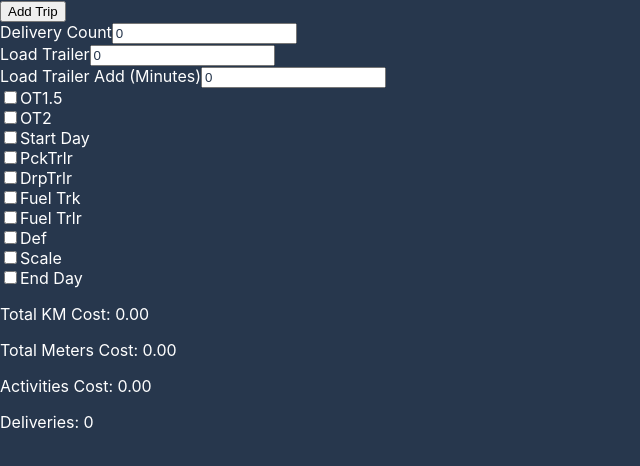
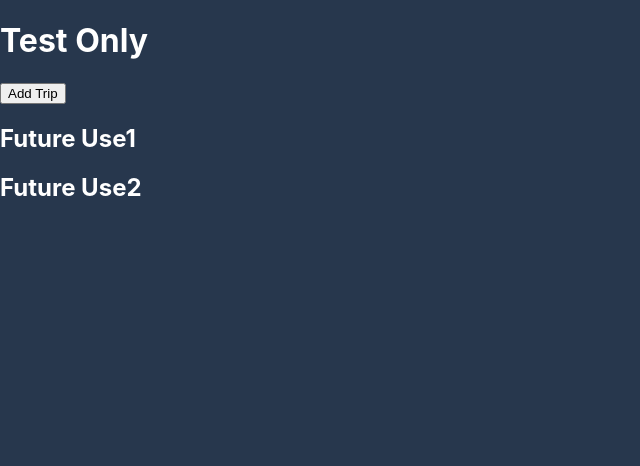
Before and after one commit to janf64/AirPayChecker, a React (Create React App) app: page / in a window 1280 px wide. Shown: the top 466 px of the page, without its empty margins (0-640 px from the left). Built offline with nearby package versions, Linux system fonts and the light colour scheme.

Commit message:
complete without ot

```diff
--- a/src/App.js
+++ b/src/App.js
@@ -9,13 +9,6 @@ function App() {
   const [ot1_5Checked, setOT1_5Checked] = useState(false);
   const [ot2Checked, setOT2Checked] = useState(false);
   const [startDayChecked, setStartDayChecked] = useState(false);
-  const [pckTrlrChecked, setPckTrlrChecked] = useState(false);
-  const [drpTrlrChecked, setDrpTrlrChecked] = useState(false);
-  const [fuelTrkChecked, setFuelTrkChecked] = useState(false);
-  const [fuelTrlrChecked, setFuelTrlrChecked] = useState(false);
-  const [defChecked, setDefChecked] = useState(false);
-  const [scaleChecked, setScaleChecked] = useState(false);
-  const [endDayChecked, setEndDayChecked] = useState(false);
 
   const calculateTripCost = (distance) => {
     if (distance <= 160) {
@@ -51,8 +44,28 @@ function App() {
     ['N2o', 0.3],
   ];
 
+  const activities = [
+    { name: 'LoadTrlr ', duration: 60 },
+    { name: 'DrpTrctr ', duration: 10 },
+    { name: 'DelSetup ', duration: 20 },
+    { name: 'Fuel Trck ', duration: 10 },
+    { name: 'Scale ', duration: 5 },
+    { name: 'FuelTrlr ', duration: 5 },
+    { name: 'Def ', duration: 5 },
+    { name: 'DrpTrlr ', duration: 10 },
+    { name: 'StarDay ', duration: 35 },
+    { name: 'EndDay ', duration: 10 },
+    { name: 'PckTrctr ', duration: 10 },
+    { name: 'PckTrlr ', duration: 15 },
+    { name: 'PckCylTrlr ', duration: 25 },
+    { name: 'DelayMin ', duration: 1 },
+    { name: 'DelayMin10 ', duration: 10 },
+    { name: '1.5xDay ', duration: 1 },
+    { name: '2xDay ', duration: 1 },
+  ];
+
   const addTrip = () => {
-    setTrips([...trips, { distance: 0, product: '', metersDelivered: 0 }]);
+    setTrips([...trips, { distance: 0, product: '', metersDelivered: 0, selectedActivities: [] }]);
   };
 
   const updateTripDistance = (index, distance) => {
@@ -79,18 +92,25 @@ function App() {
     setTrips(updatedTrips);
   };
 
-  const calculateActivitiesCost = () => {
+  const toggleActivity = (tripIndex, activity) => {
+    const updatedTrips = [...trips];
+    const trip = updatedTrips[tripIndex];
+    const activityIndex = trip.selectedActivities.findIndex((a) => a.name === activity);
+
+    if (activityIndex !== -1) {
+      trip.selectedActivities[activityIndex].count++;
+    } else {
+      trip.selectedActivities.push({ name: activity, count: 1 });
+    }
+
+    setTrips(updatedTrips);
+  };
+
+  const calculateActivitiesCostForTrip = (trip) => {
     let activitiesCost = 0;
-    activitiesCost += ot1_5Checked ? activitiesCost * 0.5 : 0;
-    activitiesCost += ot2Checked ? activitiesCost : 0;
-    activitiesCost += pckTrlrChecked ? 0.1 : 0;
-    activitiesCost += drpTrlrChecked ? 0.1 : 0;
-    activitiesCost += fuelTrkChecked ? 0.1 : 0;
-    activitiesCost += fuelTrlrChecked ? 0.1 : 0;
-    activitiesCost += defChecked ? 0.1 : 0;
-    activitiesCost += scaleChecked ? 0.1 : 0;
-    activitiesCost += startDayChecked ? 22.73 : 0;
-    activitiesCost += endDayChecked ? 0.1 : 0;
+    activitiesCost += deliveryCount * 12.63;
+    activitiesCost += loadTrailerMinutes * 37.88;
+    activitiesCost += loadTrailerDelayMinutes * 0.6313;
 
     if (ot1_5Checked) {
       activitiesCost *= 1.5;
@@ -100,12 +120,56 @@ function App() {
       activitiesCost *= 2;
     }
 
+    if (startDayChecked) {
+      const startDayRatePerMinute = 0.003148;
+      activitiesCost += startDayRatePerMinute * 36;
+    }
+
+    trip.selectedActivities.forEach((activity) => {
+      const selectedActivity = activities.find((a) => a.name === activity.name);
+      const activityDuration = selectedActivity ? selectedActivity.duration * activity.count : 0;
+      activitiesCost += activityDuration * 0.6313; // 0.6313 cents per minute
+
+
+    });
+
     return activitiesCost;
+  };
+
+  const calculateTotalCost = () => {
+    const totalCostPerKmLevel = {};
+    const totalCostPerProduct = {};
+
+    trips.forEach((trip) => {
+      const tripCost = calculateTripCost(trip.distance);
+      const productCost = trip.metersDelivered * calculateProductCost(trip.product);
+      const activitiesCost = calculateActivitiesCostForTrip(trip);
+      const tripTotalCost = tripCost + productCost + activitiesCost;
+
+      // Update total cost per km level
+      if (!totalCostPerKmLevel[tripCost]) {
+        totalCostPerKmLevel[tripCost] = tripTotalCost;
+      } else {
+        totalCostPerKmLevel[tripCost] += tripTotalCost;
+      }
+
+      // Update total cost per product
+      if (!totalCostPerProduct[trip.product]) {
+        totalCostPerProduct[trip.product] = tripTotalCost;
+      } else {
+        totalCostPerProduct[trip.product] += tripTotalCost;
+      }
+    });
+
+    return { totalCostPerKmLevel, totalCostPerProduct };
   };
 
   return (
     <div className="App">
       <div className="p-8">
+        {/* Comment: This is a brief comment at the top of the React page */}
+        <h1>Test Only</h1>
+
         {/* Trip inputs */}
         {trips.map((trip, index) => (
           <div key={index} className="block my-2">
@@ -133,173 +197,56 @@ function App() {
               value={trip.metersDelivered}
               onChange={(e) => updateTripMetersDelivered(index, e.target.value)}
             />
+
+            {/* Activity checkboxes */}
+            <div>
+              <label className="mr-3">Activities:</label>
+              {activities.map((activity, activityIndex) => (
+                <label key={activityIndex} className="mr-2">
+                  <input
+                    type="checkbox"
+                    checked={trip.selectedActivities.some((a) => a.name === activity.name)}
+                    onChange={() => toggleActivity(index, activity.name)}
+                  />
+                  {activity.name}
+                </label>
+              ))}
+            </div>
+
             <p>KM Cost: {(calculateTripCost(trip.distance)).toFixed(2)}</p>
             <p>Meters Cost: {(trip.metersDelivered * calculateProductCost(trip.product)).toFixed(2)}</p>
-            <button onClick={() => removeTrip(index)}>Remove</button>
+            <p>Activities Cost: {calculateActivitiesCostForTrip(trip).toFixed(2)}</p>
+            <p>
+                Selected Activities:{' '}
+              {trip.selectedActivities.map((activity) => `${activity.name} x${activity.count}`).join(', ')}
+            </p>
+
+            {/* Remove trip button */}
+            <button onClick={() => removeTrip(index)}>Remove Trip</button>
           </div>
         ))}
 
         {/* Add trip button */}
         <button onClick={addTrip}>Add Trip</button>
 
-        {/* Delivery Count */}
-        <div className="block my-4">
-          <label className="mr-3">Delivery Count</label>
-          <input
-            name="deliveryCount"
-            type="number"
-            value={deliveryCount}
-            onChange={(e) => setDeliveryCount(e.target.value)}
-          />
+        {/* Total cost */}
+        <div>
+          <h2>Future Use1</h2>
+          {Object.entries(calculateTotalCost().totalCostPerKmLevel).map(([kmCost, totalCost]) => (
+            <p key={kmCost}>
+              Km Cost {kmCost}: {totalCost.toFixed(2)}
+            </p>
+          ))}
         </div>
 
-        {/* Load Trailer Count */}
-        <div className="block my-4">
-          <label className="mr-3">Load Trailer</label>
-          <input
-            type="number"
-            value={loadTrailerMinutes}
-            onChange={(e) => setLoadTrailerMinutes(e.target.value)}
-          />
+        <div>
+          <h2>Future Use2</h2>
+          {Object.entries(calculateTotalCost().totalCostPerProduct).map(([product, totalCost]) => (
+            <p key={product}>
+              Product {product}: {totalCost.toFixed(2)}
+            </p>
+          ))}
         </div>
-
-        {/* Load Trailer Delay Over 60 Minutes */}
-        <div className="block my-4">
-          <label className="mr-3">Load Trailer Add (Minutes)</label>
-          <input
-            type="number"
-            value={loadTrailerDelayMinutes}
-            onChange={(e) => setLoadTrailerDelayMinutes(e.target.value)}
-          />
-        </div>
-
-        {/* OT1.5 Checkbox */}
-        <div className="block my-4">
-          <label>
-            <input
-              type="checkbox"
-              checked={ot1_5Checked}
-              onChange={() => setOT1_5Checked(!ot1_5Checked)}
-            />
-            OT1.5
-          </label>
-        </div>
-
-        {/* OT2 Checkbox */}
-        <div className="block my-4">
-          <label>
-            <input
-              type="checkbox"
-              checked={ot2Checked}
-              onChange={() => setOT2Checked(!ot2Checked)}
-            />
-            OT2
-          </label>
-        </div>
-
-        {/* Start Day Checkbox */}
-        <div className="block my-4">
-          <label>
-            <input
-              type="checkbox"
-              checked={startDayChecked}
-              onChange={() => setStartDayChecked(!startDayChecked)}
-            />
-            Start Day
-          </label>
-        </div>
-
-        {/* PckTrlr Checkbox */}
-        <div className="block my-4">
-          <label>
-            <input
-              type="checkbox"
-              checked={pckTrlrChecked}
-              onChange={() => setPckTrlrChecked(!pckTrlrChecked)}
-            />
-            PckTrlr
-          </label>
-        </div>
-
-        {/* DrpTrlr Checkbox */}
-        <div className="block my-4">
-          <label>
-            <input
-              type="checkbox"
-              checked={drpTrlrChecked}
-              onChange={() => setDrpTrlrChecked(!drpTrlrChecked)}
-            />
-            DrpTrlr
-          </label>
-        </div>
-
-        {/* Fuel Trk Checkbox */}
-        <div className="block my-4">
-          <label>
-            <input
-              type="checkbox"
-              checked={fuelTrkChecked}
-              onChange={() => setFuelTrkChecked(!fuelTrkChecked)}
-            />
-            Fuel Trk
-          </label>
-        </div>
-
-        {/* Fuel Trlr Checkbox */}
-        <div className="block my-4">
-          <label>
-            <input
-              type="checkbox"
-              checked={fuelTrlrChecked}
-              onChange={() => setFuelTrlrChecked(!fuelTrlrChecked)}
-            />
-            Fuel Trlr
-          </label>
-        </div>
-
-        {/* Def Checkbox */}
-        <div className="block my-4">
-          <label>
-            <input
-              type="checkbox"
-              checked={defChecked}
-              onChange={() => setDefChecked(!defChecked)}
-            />
-            Def
-          </label>
-        </div>
-
-        {/* Scale Checkbox */}
-        <div className="block my-4">
-          <label>
-            <input
-              type="checkbox"
-              checked={scaleChecked}
-              onChange={() => setScaleChecked(!scaleChecked)}
-            />
-            Scale
-          </label>
-        </div>
-
-        {/* End Day Checkbox */}
-        <div className="block my-4">
-          <label>
-            <input
-              type="checkbox"
-              checked={endDayChecked}
-              onChange={() => setEndDayChecked(!endDayChecked)}
-            />
-            End Day
-          </label>
-        </div>
-
-
-
-        {/* Total cost */}
-        <p>Total KM Cost: {trips.reduce((totalCost, trip) => totalCost + calculateTripCost(trip.distance), 0).toFixed(2)}</p>
-        <p>Total Meters Cost: {trips.reduce((totalCost, trip) => totalCost + trip.metersDelivered * calculateProductCost(trip.product), 0).toFixed(2)}</p>
-        <p>Activities Cost: {calculateActivitiesCost().toFixed(2)}</p>
-        <p>Deliveries: {deliveryCount}</p>
       </div>
     </div>
   );
```
